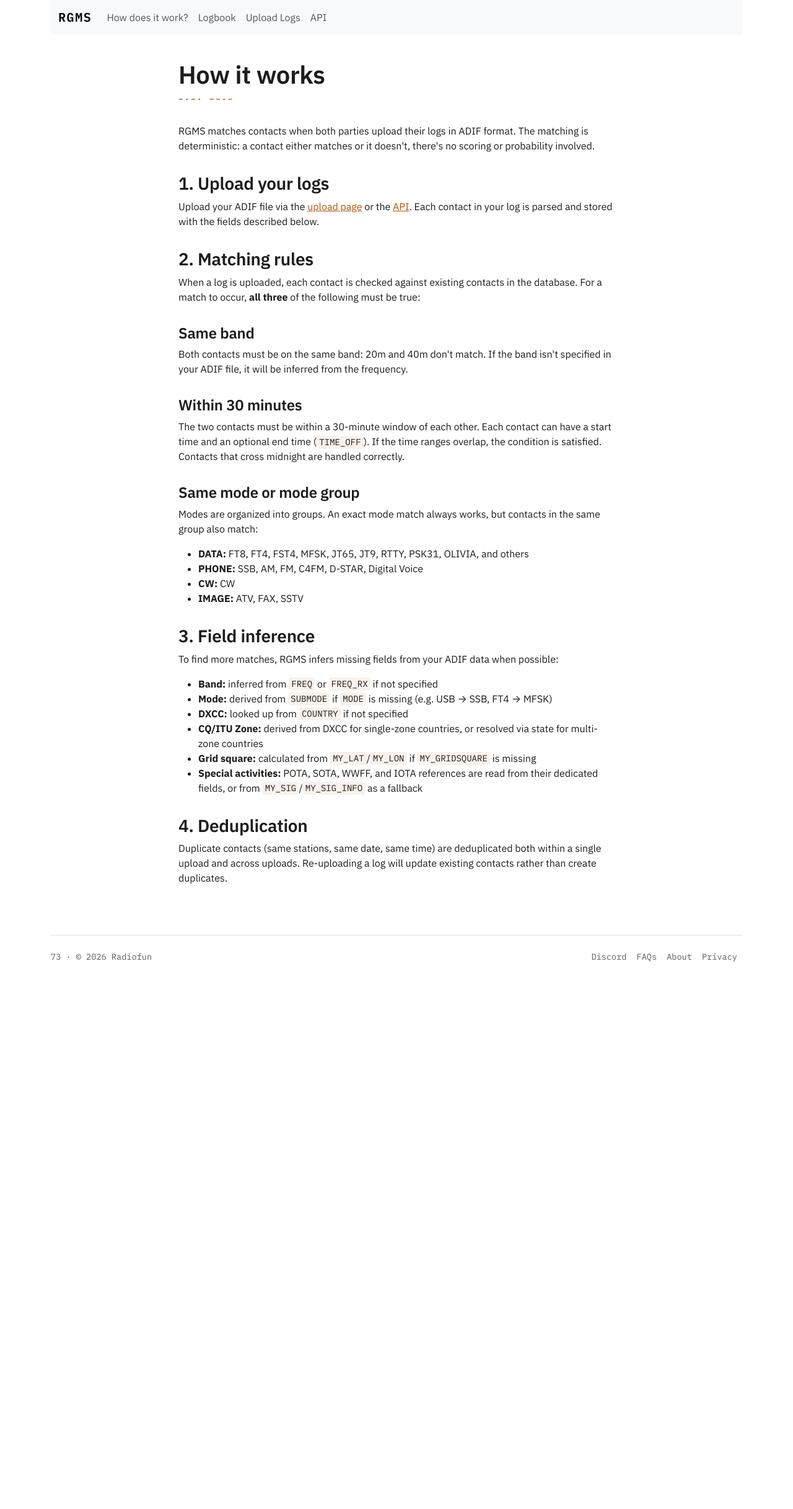
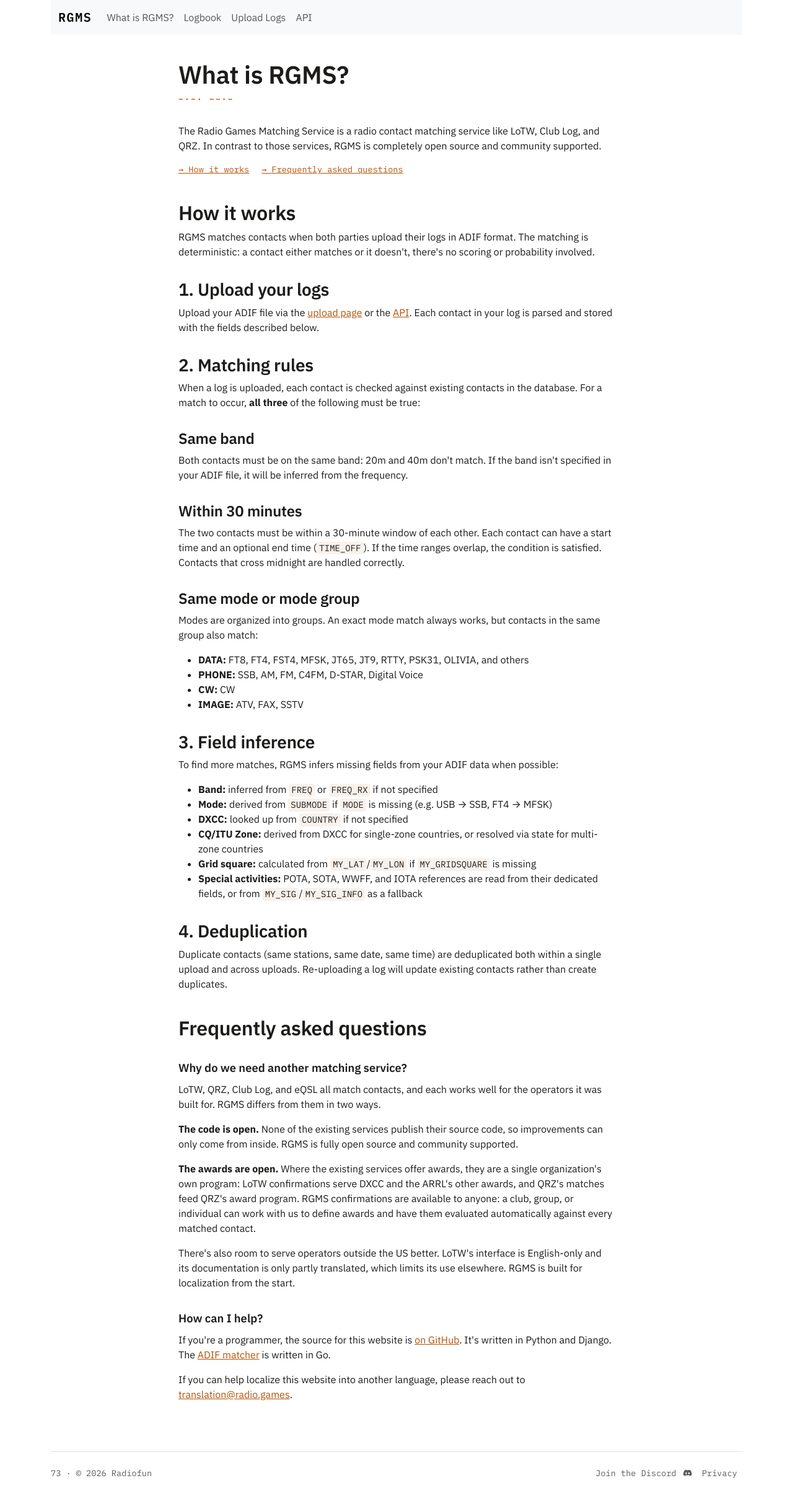
Before and after one commit to radiofun-org/radio-games-website, a Django app: template app/templates/app/how-it-works.html in a window 1280 px wide. Shown: the whole page at 62% size. Before the commit the page ends 1551 px from the top, so only its background shows below. Run offline with Django 5.2, Linux system fonts and the light colour scheme; the template is opened without the code that fills it, so the values that code supplies are empty.

Commit message:
merge About and FAQ into "What is RGMS?" page; trim footer; local port 7373
- /how-it-works/ now carries the intro, matching rules, and FAQ, with a small
  TOC linking the two sections; /about/ and /faq/ redirect there permanently
- header link renamed to "What is RGMS?"
- footer is Join the Discord (with icon) and Privacy
- FAQ answer rewritten to state the open-code / open-awards case without
  characterizing the other services' motives
- local dev port moves from 8000 to 7373 (PORT in env.example, Dockerfile EXPOSE)

```diff
--- a/app/static/app/site.css
+++ b/app/static/app/site.css
@@ -73,9 +73,28 @@ kbd {
   margin-top: 0.5rem;
 }
 
+.prose h2 {
+  margin-top: 2.5rem;
+  scroll-margin-top: 1rem;
+}
+
 .prose h3,
 .prose h4 {
   margin-top: 2rem;
+}
+
+/* Small in-page table of contents, styled like the footer. */
+.toc {
+  display: flex;
+  flex-wrap: wrap;
+  gap: 0.25rem 1.25rem;
+  font-family: var(--bs-font-monospace);
+  font-size: 0.85rem;
+}
+
+.toc a::before {
+  content: "\2192\20";
+  color: var(--rg-amber);
 }
 
 /* Page title with a morse "CQ" (calling anyone) flourish. */
@@ -226,3 +245,10 @@ footer {
 #swagger-ui .swagger-ui section.models {
   border-color: rgba(29, 28, 26, 0.15);
 }
+
+.footer-icon {
+  width: 1em;
+  height: 1em;
+  vertical-align: -0.125em;
+  margin-inline-start: 0.25em;
+}
--- a/app/templates/app/how-it-works.html
+++ b/app/templates/app/how-it-works.html
@@ -1,10 +1,21 @@
 {% extends "base.html" %}
 
-{% block title %}How It Works{% endblock %}
+{% block title %}What is RGMS?{% endblock %}
 
 {% block content %}
 <div class="prose">
-<h1 class="page-title">How it works</h1>
+<h1 class="page-title">What is RGMS?</h1>
+
+<p>
+  The Radio Games Matching Service is a radio contact matching service like LoTW, Club Log, and QRZ. In contrast to those services, RGMS is completely open source and community supported.
+</p>
+
+<nav class="toc" aria-label="On this page">
+  <a href="#how-it-works">How it works</a>
+  <a href="#faq">Frequently asked questions</a>
+</nav>
+
+<h2 id="how-it-works">How it works</h2>
 
 <p>
   RGMS matches contacts when both parties upload their logs in ADIF format. The matching is deterministic: a contact either matches or it doesn't, there's no scoring or probability involved.
@@ -50,5 +61,27 @@
 <h3>4. Deduplication</h3>
 
 <p>Duplicate contacts (same stations, same date, same time) are deduplicated both within a single upload and across uploads. Re-uploading a log will update existing contacts rather than create duplicates.</p>
+
+<h2 id="faq">Frequently asked questions</h2>
+
+<dl>
+  <dt>Why do we need another matching service?</dt>
+  <dd>
+    <p>LoTW, QRZ, Club Log, and eQSL all match contacts, and each works well for the operators it was built for. RGMS differs from them in two ways.</p>
+
+    <p><strong>The code is open.</strong> None of the existing services publish their source code, so improvements can only come from inside. RGMS is fully open source and community supported.</p>
+
+    <p><strong>The awards are open.</strong> Where the existing services offer awards, they are a single organization's own program: LoTW confirmations serve DXCC and the ARRL's other awards, and QRZ's matches feed QRZ's award program. RGMS confirmations are available to anyone: a club, group, or individual can work with us to define awards and have them evaluated automatically against every matched contact.</p>
+
+    <p>There's also room to serve operators outside the US better. LoTW's interface is English-only and its documentation is only partly translated, which limits its use elsewhere. RGMS is built for localization from the start.</p>
+  </dd>
+
+  <dt>How can I help?</dt>
+  <dd>
+    <p>If you're a programmer, the source for this website is <a href="https://github.com/radiofun-org/radio-games-website">on GitHub</a>. It's written in Python and Django. The <a href="https://github.com/radiofun-org/fast-adif-matcher">ADIF matcher</a> is written in Go.</p>
+
+    <p>If you can help localize this website into another language, please reach out to <a href="mailto:translation@radio.games">translation@radio.games</a>.</p>
+  </dd>
+</dl>
 </div>
 {% endblock %}
--- a/app/templates/base.html
+++ b/app/templates/base.html
@@ -28,7 +28,7 @@
           <div class="collapse navbar-collapse" id="navbarSupportedContent">
             <ul class="navbar-nav me-auto mb-2 mb-lg-0">
               <li class="nav-item">
-                <a class="nav-link" href="{% url 'how-it-works' %}">How does it work?</a>
+                <a class="nav-link" href="{% url 'how-it-works' %}">What is RGMS?</a>
               </li>
 
               <li class="nav-item">
@@ -67,9 +67,7 @@
         <p class="col-md-4 mb-0 text-body-secondary"><span title="best regards!">73</span> · © 2026 Radiofun</p>
 
         <ul class="nav col-md-4 justify-content-end">
-          <li class="nav-item"><a href="https://discord.gg/5HhnwkbnUG" class="nav-link px-2 text-body-secondary">Discord</a></li>
-          <li class="nav-item"><a href="{% url 'faq' %}" class="nav-link px-2 text-body-secondary">FAQs</a></li>
-          <li class="nav-item"><a href="{% url 'about' %}" class="nav-link px-2 text-body-secondary">About</a></li>
+          <li class="nav-item"><a href="https://discord.gg/5HhnwkbnUG" class="nav-link px-2 text-body-secondary">Join the Discord <svg class="footer-icon" viewBox="0 0 127.14 96.36" aria-hidden="true" fill="currentColor"><path d="M107.7 8.07A105.15 105.15 0 0 0 81.47 0a72.06 72.06 0 0 0-3.36 6.83 97.68 97.68 0 0 0-29.11 0A72.37 72.37 0 0 0 45.64 0a105.89 105.89 0 0 0-26.25 8.09C2.79 32.65-1.71 56.6.54 80.21a105.73 105.73 0 0 0 32.17 16.15 77.7 77.7 0 0 0 6.89-11.11 68.42 68.42 0 0 1-10.85-5.18c.91-.66 1.8-1.34 2.66-2a75.57 75.57 0 0 0 64.32 0c.87.71 1.76 1.39 2.66 2a68.68 68.68 0 0 1-10.87 5.19 77 77 0 0 0 6.89 11.1 105.25 105.25 0 0 0 32.19-16.14c2.64-27.38-4.51-51.11-18.9-72.15zM42.45 65.69C36.18 65.69 31 60 31 53s5-12.74 11.43-12.74S54 46 53.89 53s-5.05 12.69-11.44 12.69zm42.24 0C78.41 65.69 73.25 60 73.25 53s5-12.74 11.44-12.74S96.23 46 96.12 53s-5.04 12.69-11.43 12.69z"/></svg></a></li>
           <li class="nav-item"><a href="{% url 'privacy' %}" class="nav-link px-2 text-body-secondary">Privacy</a></li>
         </ul>
       </footer>
--- a/app/urls.py
+++ b/app/urls.py
@@ -1,6 +1,7 @@
 from django.contrib import admin
 from django.contrib.auth import views as auth_views
 from django.urls import include, path
+from django.views.generic import RedirectView
 
 from api.views import api as ninja_api
 
@@ -9,7 +10,7 @@ from .forms import EmailAuthenticationForm
 
 urlpatterns = [
     path("", views.index, name="index"),
-    path("about/", views.about, name="about"),
+    path("about/", RedirectView.as_view(pattern_name="how-it-works", permanent=True)),
     path(
         "accounts/login/",
         auth_views.LoginView.as_view(authentication_form=EmailAuthenticationForm),
@@ -19,7 +20,7 @@ urlpatterns = [
     path("admin/", admin.site.urls),
     path("api/docs", views.api_docs, name="api-docs"),
     path("api/", ninja_api.urls),
-    path("faq/", views.faq, name="faq"),
+    path("faq/", RedirectView.as_view(pattern_name="how-it-works", permanent=True)),
     path("how-it-works/", views.how_it_works, name="how-it-works"),
     path("privacy/", views.privacy, name="privacy"),
     path("oauth/", include("oauth2_provider.urls", namespace="oauth2_provider")),
```
Also changed, not shown: CLAUDE.md (+1 -1 lines), app/templates/app/about.html (deleted, +0 -19 lines), app/templates/app/faq.html (deleted, +0 -41 lines), app/views.py (+0 -8 lines), 2 other files.
